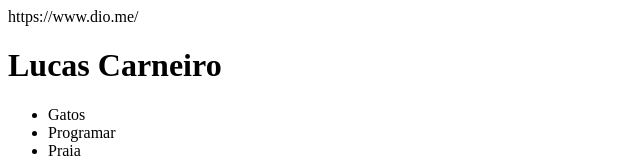
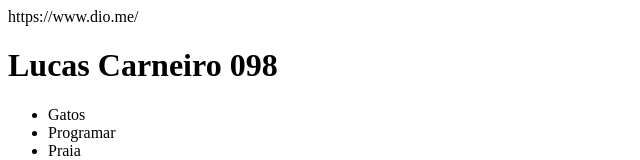
Before and after one commit to lucascarneirodev/Meu-primeiro-repositorio, a plain HTML site: page index.html in a window 1280 px wide. Shown: the top 160 px of the page, without its empty margins (0-640 px from the left). Drawn offline with Linux system fonts and the light colour scheme.

Commit message:
Update index.html

```diff
--- a/index.html
+++ b/index.html
@@ -8,7 +8,7 @@
     <title>Lucas Carneiro</title>
 </head>
 <body>
-    <h1>Lucas Carneiro</h1>
+    <h1>Lucas Carneiro 098</h1>
     <ul>
     <li>Gatos</li>
     <li>Programar</li>
```
